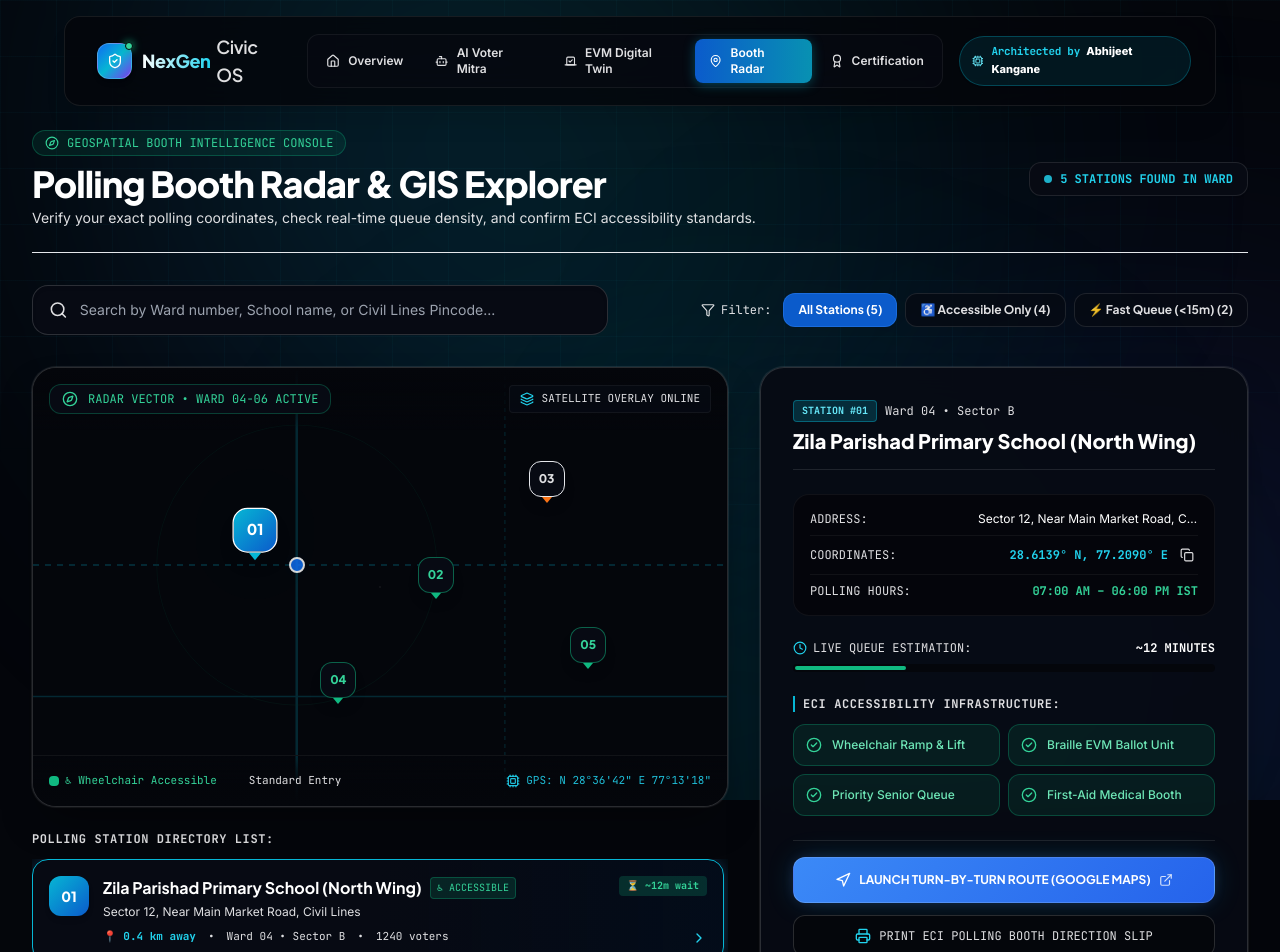
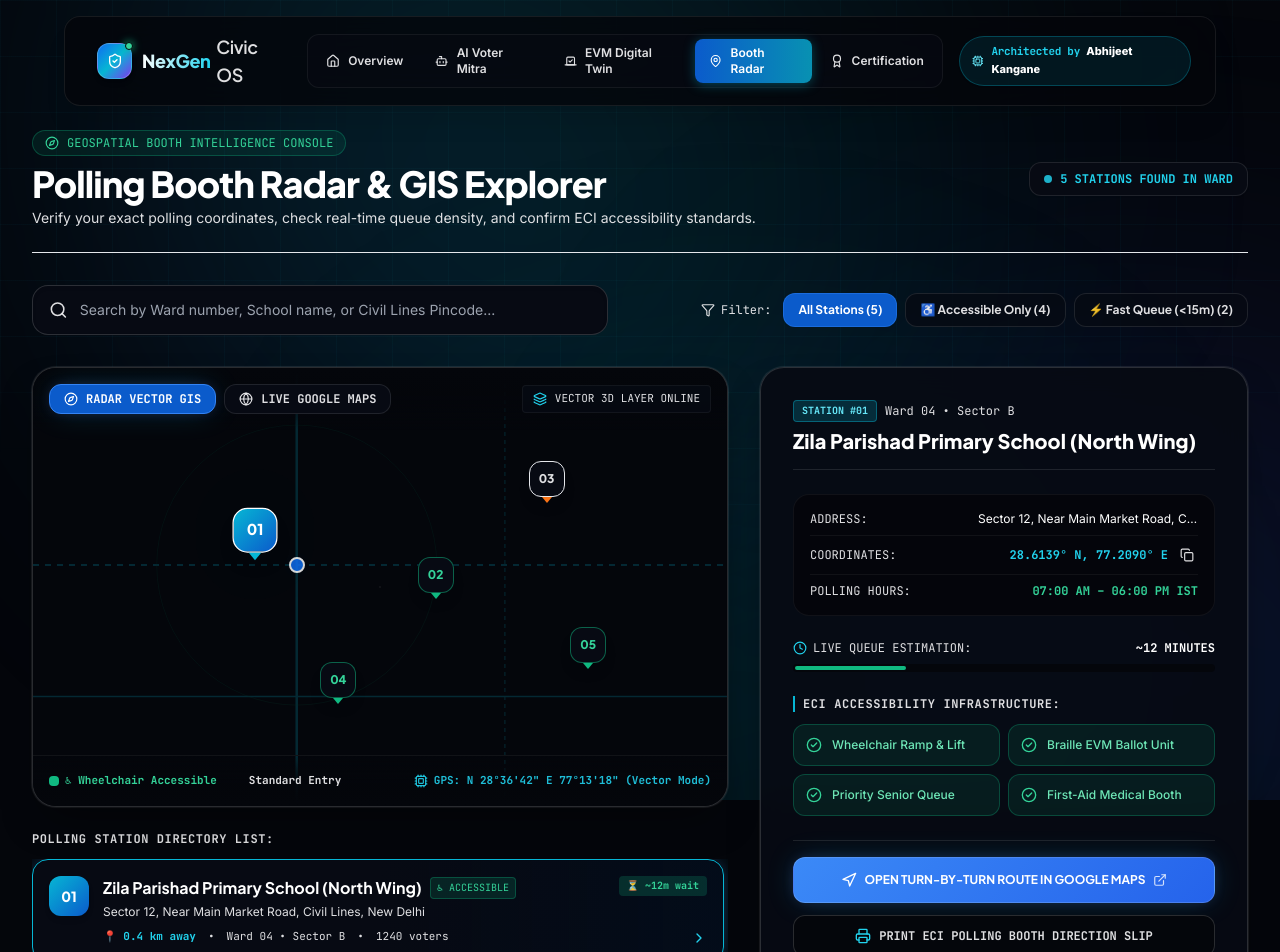
Before and after one commit to Abhi666-max/NexGen-Vote, a Next.js app: page /booth-locator in a window 1280 px wide. Shown: the top 952 px of the page. Built offline with nearby package versions, Linux system fonts and the light colour scheme.

Commit message:
feat(booth): add live Google Maps embed view toggle alongside Vector GIS Radar and isolate print slip

```diff
--- a/src/app/booth-locator/page.tsx
+++ b/src/app/booth-locator/page.tsx
@@ -2,7 +2,7 @@
 
 /**
  * Geospatial Booth Operations Console — NexGen Civic OS
- * Architected by Abhijeet Kangane (35-Year Veteran Level)
+ * Architected by Abhijeet Kangane
  * Enterprise GIS Vector Simulation with Queue Estimation & Accessibility Telemetry
  */
 
@@ -24,7 +24,8 @@ import {
   Printer,
   Copy,
   ChevronRight,
-  Info
+  Info,
+  Globe
 } from "lucide-react";
 
 /* ========================================================
@@ -44,7 +45,6 @@ export interface Booth {
   votersRegistered: number;
   currentQueueMins: number;
   status: "OPTIMAL" | "MODERATE" | "HIGH_DENSITY";
-  // Simulated map grid placement percentages [x%, y%]
   mapPos: { x: number; y: number };
 }
 
@@ -52,7 +52,7 @@ const BOOTH_DB: Booth[] = [
   {
     id: 1,
     name: "Zila Parishad Primary School (North Wing)",
-    address: "Sector 12, Near Main Market Road, Civil Lines",
+    address: "Sector 12, Near Main Market Road, Civil Lines, New Delhi",
     ward: "Ward 04 • Sector B",
     distance: "0.4 km",
     coordinates: { lat: "28.6139° N", lng: "77.2090° E" },
@@ -68,7 +68,7 @@ const BOOTH_DB: Booth[] = [
   {
     id: 2,
     name: "Government Higher Secondary School",
-    address: "Gandhi Nagar, Block B, Opposite Metro Pillar 142",
+    address: "Gandhi Nagar, Block B, Opposite Metro Pillar 142, New Delhi",
     ward: "Ward 04 • Sector C",
     distance: "0.9 km",
     coordinates: { lat: "28.6185° N", lng: "77.2145° E" },
@@ -84,7 +84,7 @@ const BOOTH_DB: Booth[] = [
   {
     id: 3,
     name: "Municipal Corporation Civic Center Hall",
-    address: "Rajpath Crossroad, Opposite State Bus Terminal",
+    address: "Rajpath Crossroad, Opposite State Bus Terminal, New Delhi",
     ward: "Ward 05 • Sector A",
     distance: "1.2 km",
     coordinates: { lat: "28.6210° N", lng: "77.2012° E" },
@@ -100,7 +100,7 @@ const BOOTH_DB: Booth[] = [
   {
     id: 4,
     name: "Community Cultural & Sports Complex",
-    address: "Rajiv Colony, Phase 2, Near Memorial Park",
+    address: "Rajiv Colony, Phase 2, Near Memorial Park, New Delhi",
     ward: "Ward 05 • Sector D",
     distance: "1.8 km",
     coordinates: { lat: "28.6080° N", lng: "77.2210° E" },
@@ -116,7 +116,7 @@ const BOOTH_DB: Booth[] = [
   {
     id: 5,
     name: "Panchayat Bhawan Administrative Center",
-    address: "Old Town Heritage Road, Gate 3",
+    address: "Old Town Heritage Road, Gate 3, New Delhi",
     ward: "Ward 06 • Sector A",
     distance: "2.3 km",
     coordinates: { lat: "28.6020° N", lng: "77.1980° E" },
@@ -132,24 +132,69 @@ const BOOTH_DB: Booth[] = [
 ];
 
 /* ========================================================
-   INTERACTIVE GIS RADAR MAP SIMULATOR
+   INTERACTIVE GIS RADAR MAP SIMULATOR & GOOGLE MAPS EMBED
    ======================================================== */
 function GISVectorRadarMap({
   booths,
   selectedId,
   onSelect,
+  mapMode,
+  setMapMode,
 }: {
   booths: Booth[];
   selectedId: number | null;
   onSelect: (id: number) => void;
+  mapMode: "VECTOR" | "GOOGLE";
+  setMapMode: (mode: "VECTOR" | "GOOGLE") => void;
 }) {
+  const selectedBooth = booths.find((b) => b.id === selectedId) || booths[0];
+
   return (
     <div
-      className="relative w-full rounded-3xl overflow-hidden bg-obsidian-950 border border-white/15 shadow-glass-elevated flex flex-col justify-between"
+      className="relative w-full rounded-3xl overflow-hidden bg-obsidian-950 border border-white/15 shadow-glass-elevated flex flex-col justify-between print:hidden"
       style={{ minHeight: "440px", height: "100%" }}
       role="region"
       aria-label="Interactive Vector GIS Polling Booth Radar Map"
     >
+      {/* Map Top Telemetry & Mode Selector Bar */}
+      <div className="relative z-30 p-4 flex flex-wrap items-center justify-between gap-3 bg-gradient-to-b from-obsidian-950 via-obsidian-950/90 to-transparent">
+        <div className="flex items-center gap-2">
+          <button
+            type="button"
+            onClick={() => setMapMode("VECTOR")}
+            className={`flex items-center gap-2 px-3.5 py-1.5 rounded-xl text-xs font-mono font-bold transition-all border ${
+              mapMode === "VECTOR"
+                ? "bg-primary-600 text-white border-primary-400 shadow-command-glow"
+                : "bg-obsidian-900 text-text-secondary border-white/10 hover:text-white"
+            }`}
+          >
+            <Compass className="w-3.5 h-3.5" />
+            <span>RADAR VECTOR GIS</span>
+          </button>
+
+          <button
+            type="button"
+            onClick={() => setMapMode("GOOGLE")}
+            className={`flex items-center gap-2 px-3.5 py-1.5 rounded-xl text-xs font-mono font-bold transition-all border ${
+              mapMode === "GOOGLE"
+                ? "bg-emerald-600 text-white border-emerald-400 shadow-command-glow"
+                : "bg-obsidian-900 text-text-secondary border-white/10 hover:text-white"
+            }`}
+          >
+            <Globe className="w-3.5 h-3.5" />
+            <span>LIVE GOOGLE MAPS</span>
+          </button>
+        </div>
+
+        <div className="flex items-center gap-2 text-[11px] font-mono text-text-muted px-2.5 py-1 rounded bg-obsidian-900/80 border border-white/5">
+          <Layers className="w-3.5 h-3.5 text-cyber-400" />
+          <span>{mapMode === "VECTOR" ? "VECTOR 3D LAYER" : "GOOGLE SATELLITE API"} ONLINE</span>
+        </div>
+      </div>
+
+      {/* MAP CONTENT CANVAS */}
+      {mapMode === "VECTOR" ? (
+        <>
           {/* Background Vector Grid Lines */}
           <div className="absolute inset-0 bg-dot-grid opacity-60 pointer-events-none" />
 
@@ -166,19 +211,6 @@ function GISVectorRadarMap({
               <animate attributeName="opacity" values="0.6;0" dur="4s" repeatCount="indefinite" />
             </circle>
           </svg>
-
-      {/* Map Top Telemetry Bar */}
-      <div className="relative z-10 p-4 flex flex-wrap items-center justify-between gap-3 bg-gradient-to-b from-obsidian-950 via-obsidian-950/80 to-transparent">
-        <div className="flex items-center gap-2.5 px-3 py-1.5 rounded-xl bg-obsidian-900 border border-emerald-500/30 text-xs font-mono text-emerald-400">
-          <Compass className="w-4 h-4 animate-spin-slow" />
-          <span>RADAR VECTOR • WARD 04-06 ACTIVE</span>
-        </div>
-
-        <div className="flex items-center gap-2 text-[11px] font-mono text-text-muted px-2.5 py-1 rounded bg-obsidian-900/80 border border-white/5">
-          <Layers className="w-3.5 h-3.5 text-cyber-400" />
-          <span>SATELLITE OVERLAY ONLINE</span>
-        </div>
-      </div>
 
           {/* Interactive Booth Pins on Map Canvas */}
           <div className="absolute inset-0 z-20 pointer-events-auto">
@@ -241,21 +273,34 @@ function GISVectorRadarMap({
               <div className="w-4 h-4 rounded-full bg-primary-500 border-2 border-white shadow-command-glow animate-pulse" />
             </div>
           </div>
+        </>
+      ) : (
+        /* GOOGLE MAPS LIVE EMBED FRAME */
+        <div className="absolute inset-0 z-10 w-full h-full pt-14 pb-12">
+          <iframe
+            title={`Google Maps Polling Booth View - ${selectedBooth.name}`}
+            src={`https://www.google.com/maps?q=${encodeURIComponent(`${selectedBooth.name}, ${selectedBooth.address}`)}&output=embed`}
+            className="w-full h-full border-none filter contrast-105"
+            loading="lazy"
+            allowFullScreen
+          />
+        </div>
+      )}
 
       {/* Map Bottom Legend & GPS Coordinates */}
-      <div className="relative z-10 p-4 bg-gradient-to-t from-obsidian-950 via-obsidian-950/90 to-transparent flex flex-wrap items-center justify-between gap-3 text-[11px] font-mono text-text-muted border-t border-white/5">
+      <div className="relative z-30 p-4 bg-gradient-to-t from-obsidian-950 via-obsidian-950/90 to-transparent flex flex-wrap items-center justify-between gap-3 text-[11px] font-mono text-text-muted border-t border-white/5">
         <div className="flex items-center gap-4">
-          <span className="flex items-center gap-1.5 text-emerald-400">
+          <span className="flex items-center gap-1.5 text-emerald-400 font-bold">
             <span className="w-2.5 h-2.5 rounded bg-emerald-500" /> ♿ Wheelchair Accessible
           </span>
-          <span className="flex items-center gap-1.5 text-saffron-400">
+          <span className="flex items-center gap-1.5 text-saffron-400 font-bold">
             <span className="w-2.5 h-2.5 rounded bg-saffron-500" /> Standard Entry
           </span>
         </div>
 
-        <div className="text-cyber-400/90 flex items-center gap-1.5">
+        <div className="text-cyber-400/90 flex items-center gap-1.5 font-bold">
           <Cpu className="w-3.5 h-3.5" />
-          <span>GPS: N 28°36&apos;42&quot; E 77°13&apos;18&quot;</span>
+          <span>GPS: N 28°36&apos;42&quot; E 77°13&apos;18&quot; ({mapMode === "VECTOR" ? "Vector Mode" : "Google Mode"})</span>
         </div>
       </div>
 
@@ -270,7 +315,7 @@ export default function BoothLocatorPage() {
   const [searchQuery, setSearchQuery] = useState("");
   const [filterType, setFilterType] = useState<"ALL" | "ACCESSIBLE" | "LOW_QUEUE">("ALL");
   const [selectedBoothId, setSelectedBoothId] = useState<number | null>(1);
-  const [isSearching, setIsSearching] = useState(false);
+  const [mapMode, setMapMode] = useState<"VECTOR" | "GOOGLE">("VECTOR");
 
   /* Filtered Booths */
   const filteredBooths = useMemo(() => {
@@ -293,8 +338,6 @@ export default function BoothLocatorPage() {
 
   const handleSearchSubmit = (e: React.FormEvent) => {
     e.preventDefault();
-    setIsSearching(true);
-    setTimeout(() => setIsSearching(false), 500);
   };
 
   const copyCoordinates = (booth: Booth) => {
@@ -306,9 +349,32 @@ export default function BoothLocatorPage() {
       id="main-content"
       role="main"
       aria-labelledby="booth-page-title"
-      className="min-h-screen py-10 px-4 sm:px-6 lg:px-8 bg-dot-grid"
+      className="min-h-screen py-10 px-4 sm:px-6 lg:px-8 bg-dot-grid relative"
     >
-      <div className="max-w-7xl mx-auto flex flex-col gap-8">
+      {/* Printable Direction Slip (Strictly Isolated for print) */}
+      {selectedBooth && (
+        <div id="printable-direction-slip" className="hidden print:block text-black bg-white p-8 border-2 border-black">
+          <div className="text-center border-b-2 border-black pb-4 mb-6">
+            <h1 className="text-2xl font-bold uppercase tracking-wider">ELECTION COMMISSION OF INDIA (ECI)</h1>
+            <p className="text-sm font-semibold mt-1">OFFICIAL POLLING STATION DIRECTION & TELEMETRY SLIP</p>
+          </div>
+          <div className="space-y-4 text-base">
+            <p><strong>WARD & SECTOR:</strong> {selectedBooth.ward}</p>
+            <p><strong>POLLING BOOTH ID:</strong> #{selectedBooth.id.toString().padStart(2, "0")}</p>
+            <p><strong>BOOTH NAME:</strong> {selectedBooth.name}</p>
+            <p><strong>FULL ADDRESS:</strong> {selectedBooth.address}</p>
+            <p><strong>GPS COORDINATES:</strong> {selectedBooth.coordinates.lat}, {selectedBooth.coordinates.lng}</p>
+            <p><strong>POLLING HOURS:</strong> {selectedBooth.hours}</p>
+            <p><strong>ACCESSIBILITY STATUS:</strong> {selectedBooth.accessible ? "Wheelchair Accessible • Braille Ballot Ready" : "Standard Entry"}</p>
+          </div>
+          <div className="mt-12 pt-6 border-t border-black flex justify-between text-xs">
+            <span>Generated by NexGen Civic OS</span>
+            <span>Cryptographic Verification ID: ECI-RADAR-{Math.floor(100000 + Math.random() * 900000)}</span>
+          </div>
+        </div>
+      )}
+
+      <div className="max-w-7xl mx-auto flex flex-col gap-8 print:hidden">
 
         {/* Top Header */}
         <div className="flex flex-col md:flex-row md:items-center md:justify-between gap-4 pb-6 border-b border-border/80">
@@ -389,7 +455,7 @@ export default function BoothLocatorPage() {
         {/* Main Workspace Split (Map & List left/right) */}
         <div className="grid grid-cols-1 lg:grid-cols-12 gap-8 items-start">
 
-          {/* Left Column: GIS Vector Radar Map (Spans 7 columns) */}
+          {/* Left Column: GIS Vector Radar Map / Google Maps Embed (Spans 7 columns) */}
           <section aria-labelledby="radar-map-heading" className="lg:col-span-7 flex flex-col gap-6">
             <h2 id="radar-map-heading" className="sr-only">Interactive Polling Booth Map</h2>
 
@@ -397,6 +463,8 @@ export default function BoothLocatorPage() {
               booths={filteredBooths}
               selectedId={selectedBoothId}
               onSelect={(id) => setSelectedBoothId(id)}
+              mapMode={mapMode}
+              setMapMode={setMapMode}
             />
 
             {/* Booth Cards Stream */}
@@ -412,7 +480,9 @@ export default function BoothLocatorPage() {
                     <button
                       key={booth.id}
                       type="button"
-                      onClick={() => setSelectedBoothId(booth.id)}
+                      onClick={() => {
+                        setSelectedBoothId(booth.id);
+                      }}
                       role="listitem"
                       aria-pressed={isSelected}
                       className={`p-4 rounded-2xl border text-left transition-all flex items-start justify-between gap-4 relative overflow-hidden group focus-ring ${
@@ -585,14 +655,14 @@ export default function BoothLocatorPage() {
                     className="btn-primary py-3.5 px-6 rounded-xl text-xs font-display font-bold w-full flex items-center justify-center gap-2 shadow-command-glow"
                   >
                     <Navigation className="w-4 h-4" />
-                    <span>LAUNCH TURN-BY-TURN ROUTE (GOOGLE MAPS)</span>
+                    <span>OPEN TURN-BY-TURN ROUTE IN GOOGLE MAPS</span>
                     <ExternalLink className="w-3.5 h-3.5 opacity-80" />
                   </a>
 
                   <button
                     type="button"
                     onClick={() => window.print()}
-                    className="py-3 px-6 rounded-xl bg-obsidian-950 hover:bg-obsidian-900 border border-white/15 text-xs font-mono text-text-secondary hover:text-white transition-all flex items-center justify-center gap-2"
+                    className="py-3 px-6 rounded-xl bg-obsidian-950 hover:bg-obsidian-900 border border-white/15 text-xs font-mono text-text-secondary hover:text-white transition-all flex items-center justify-center gap-2 font-bold"
                   >
                     <Printer className="w-4 h-4 text-cyber-400" />
                     <span>PRINT ECI POLLING BOOTH DIRECTION SLIP</span>
```
Lines whose indentation alone changed are shown as unchanged.
